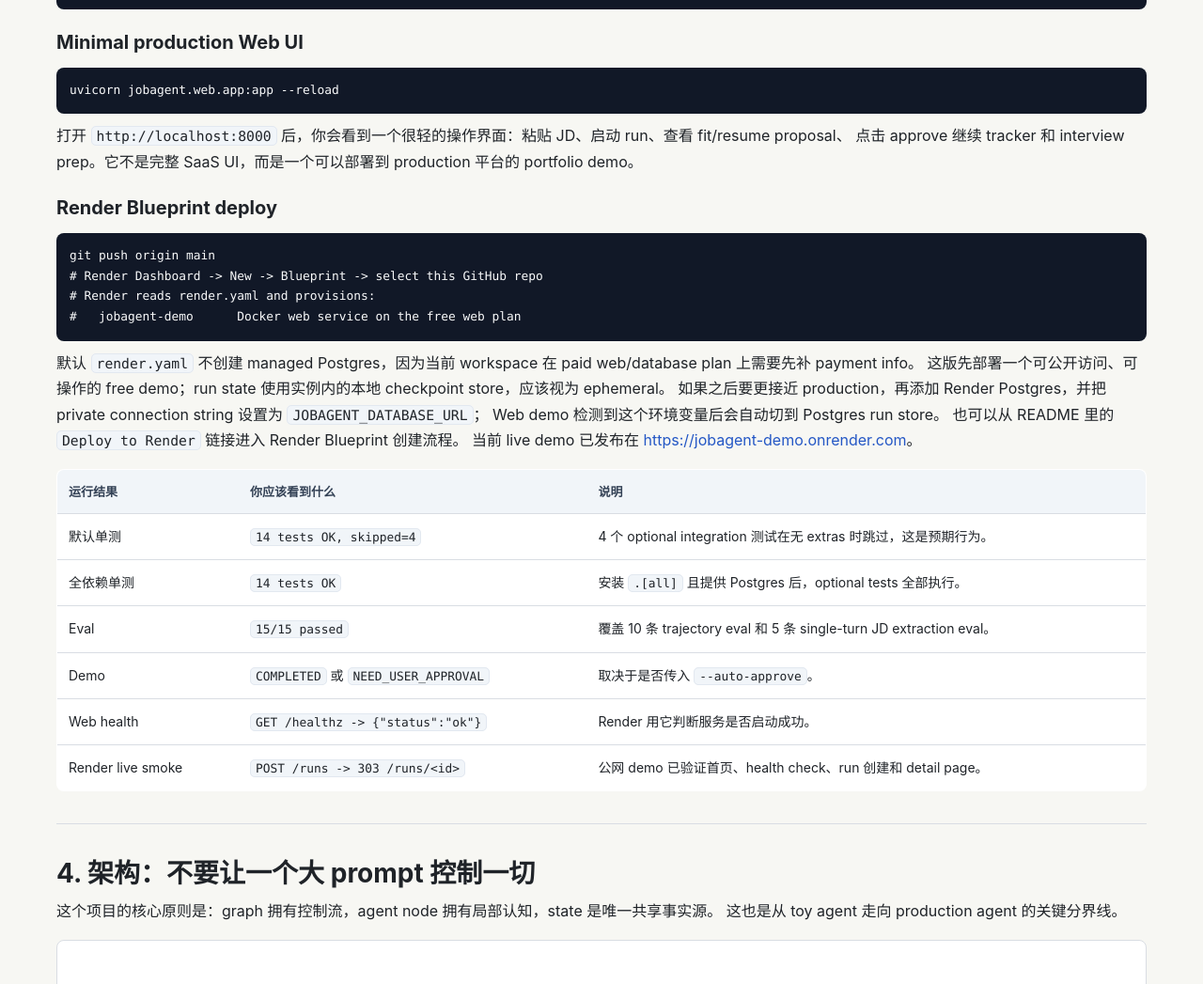
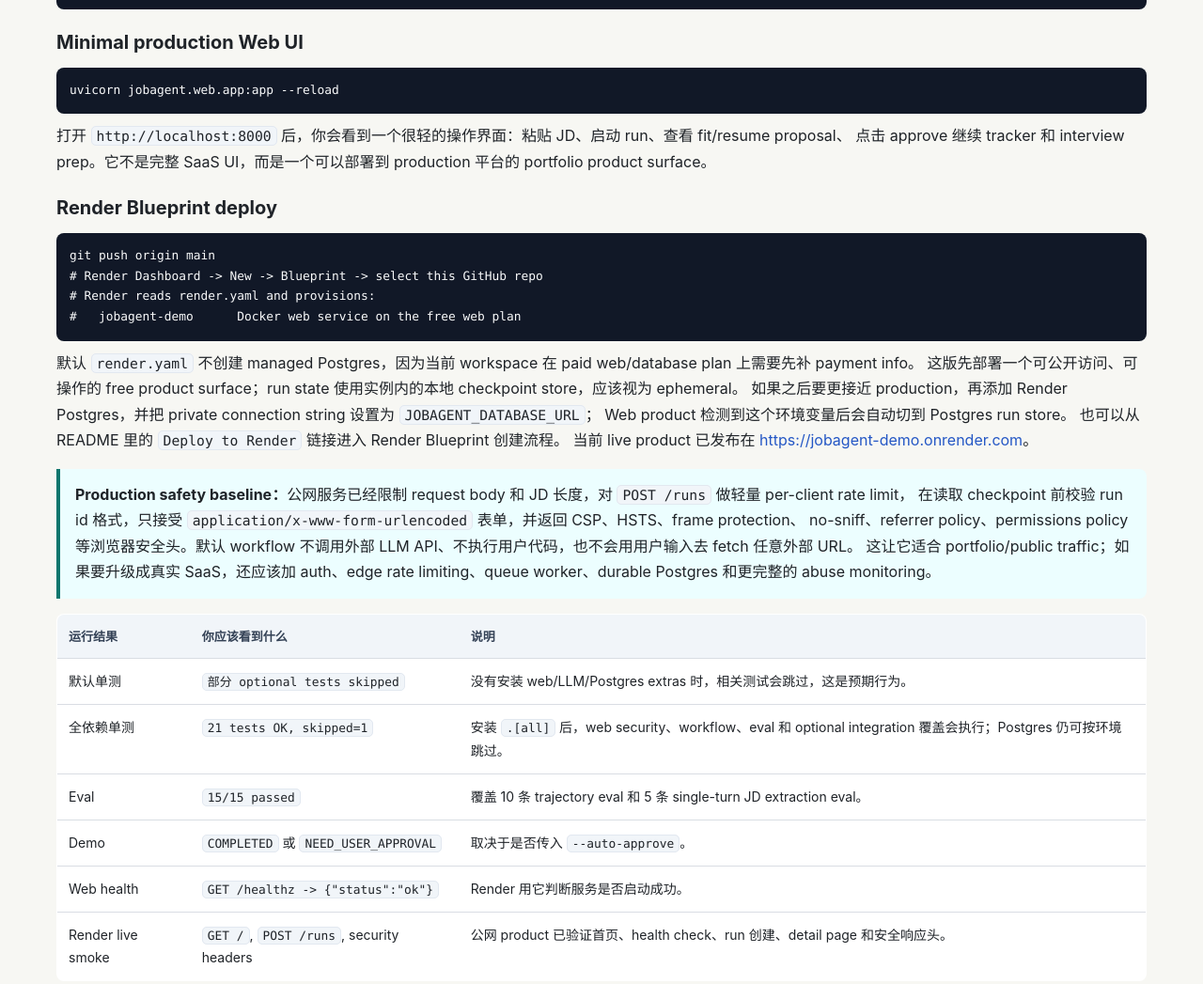
Before and after one commit to yanxuantong/multi-agent-job-search-platform, a plain HTML site: page docs/project1_ai_infra_tutorial_zh.html in a window 1280 px wide. Shown: the part 2277-3324 px from the top of the page at 94% size. Drawn offline with Linux system fonts and the light colour scheme.

Commit message:
Document production safety boundaries in the guide
The mega guide now matches the product positioning and records the exact public-service safety baseline that was deployed.

Constraint: The user reads the one-page HTML guide as the main project artifact, so README-only safety notes would drift.

Rejected: Leave older demo phrasing in the guide because it weakens the product framing and hides the production limitations.

Confidence: high

Scope-risk: narrow

Directive: Keep the HTML guide synchronized whenever production deployment behavior or public safety posture changes.

Tested: rg stale demo wording across README and guide; git diff --check; HTMLParser parsed docs/project1_ai_infra_tutorial_zh.html.

Not-tested: Browser visual pass for the full mega guide after this documentation-only update.

Co-authored-by: OmX <omx@oh-my-codex.dev>

```diff
--- a/docs/project1_ai_infra_tutorial_zh.html
+++ b/docs/project1_ai_infra_tutorial_zh.html
@@ -389,7 +389,7 @@ docker compose run --rm app sh -lc "python -m pip install --no-cache-dir -e '.[a
       <pre><code>uvicorn jobagent.web.app:app --reload</code></pre>
       <p>
         打开 <code>http://localhost:8000</code> 后，你会看到一个很轻的操作界面：粘贴 JD、启动 run、查看 fit/resume proposal、
-        点击 approve 继续 tracker 和 interview prep。它不是完整 SaaS UI，而是一个可以部署到 production 平台的 portfolio demo。
+        点击 approve 继续 tracker 和 interview prep。它不是完整 SaaS UI，而是一个可以部署到 production 平台的 portfolio product surface。
       </p>
 
       <h3>Render Blueprint deploy</h3>
@@ -400,24 +400,31 @@ docker compose run --rm app sh -lc "python -m pip install --no-cache-dir -e '.[a
 </code></pre>
       <p>
         默认 <code>render.yaml</code> 不创建 managed Postgres，因为当前 workspace 在 paid web/database plan 上需要先补 payment info。
-        这版先部署一个可公开访问、可操作的 free demo；run state 使用实例内的本地 checkpoint store，应该视为 ephemeral。
+        这版先部署一个可公开访问、可操作的 free product surface；run state 使用实例内的本地 checkpoint store，应该视为 ephemeral。
         如果之后要更接近 production，再添加 Render Postgres，并把 private connection string 设置为 <code>JOBAGENT_DATABASE_URL</code>；
-        Web demo 检测到这个环境变量后会自动切到 Postgres run store。
+        Web product 检测到这个环境变量后会自动切到 Postgres run store。
         也可以从 README 里的 <code>Deploy to Render</code> 链接进入 Render Blueprint 创建流程。
-        当前 live demo 已发布在 <a href="https://jobagent-demo.onrender.com">https://jobagent-demo.onrender.com</a>。
+        当前 live product 已发布在 <a href="https://jobagent-demo.onrender.com">https://jobagent-demo.onrender.com</a>。
       </p>
+
+      <div class="callout">
+        <strong>Production safety baseline：</strong>公网服务已经限制 request body 和 JD 长度，对 <code>POST /runs</code> 做轻量 per-client rate limit，
+        在读取 checkpoint 前校验 run id 格式，只接受 <code>application/x-www-form-urlencoded</code> 表单，并返回 CSP、HSTS、frame protection、
+        no-sniff、referrer policy、permissions policy 等浏览器安全头。默认 workflow 不调用外部 LLM API、不执行用户代码，也不会用用户输入去 fetch 任意外部 URL。
+        这让它适合 portfolio/public traffic；如果要升级成真实 SaaS，还应该加 auth、edge rate limiting、queue worker、durable Postgres 和更完整的 abuse monitoring。
+      </div>
 
       <table>
         <thead>
           <tr><th>运行结果</th><th>你应该看到什么</th><th>说明</th></tr>
         </thead>
         <tbody>
-          <tr><td>默认单测</td><td><code>14 tests OK, skipped=4</code></td><td>4 个 optional integration 测试在无 extras 时跳过，这是预期行为。</td></tr>
-          <tr><td>全依赖单测</td><td><code>14 tests OK</code></td><td>安装 <code>.[all]</code> 且提供 Postgres 后，optional tests 全部执行。</td></tr>
+          <tr><td>默认单测</td><td><code>部分 optional tests skipped</code></td><td>没有安装 web/LLM/Postgres extras 时，相关测试会跳过，这是预期行为。</td></tr>
+          <tr><td>全依赖单测</td><td><code>21 tests OK, skipped=1</code></td><td>安装 <code>.[all]</code> 后，web security、workflow、eval 和 optional integration 覆盖会执行；Postgres 仍可按环境跳过。</td></tr>
           <tr><td>Eval</td><td><code>15/15 passed</code></td><td>覆盖 10 条 trajectory eval 和 5 条 single-turn JD extraction eval。</td></tr>
           <tr><td>Demo</td><td><code>COMPLETED</code> 或 <code>NEED_USER_APPROVAL</code></td><td>取决于是否传入 <code>--auto-approve</code>。</td></tr>
           <tr><td>Web health</td><td><code>GET /healthz -&gt; {"status":"ok"}</code></td><td>Render 用它判断服务是否启动成功。</td></tr>
-          <tr><td>Render live smoke</td><td><code>POST /runs -&gt; 303 /runs/&lt;id&gt;</code></td><td>公网 demo 已验证首页、health check、run 创建和 detail page。</td></tr>
+          <tr><td>Render live smoke</td><td><code>GET /</code>, <code>POST /runs</code>, security headers</td><td>公网 product 已验证首页、health check、run 创建、detail page 和安全响应头。</td></tr>
         </tbody>
       </table>
     </section>
@@ -494,7 +501,7 @@ docker compose run --rm app sh -lc "python -m pip install --no-cache-dir -e '.[a
   -&gt; interview_prep
   -&gt; COMPLETED</code></pre>
 
-      <h3>Production demo 外壳</h3>
+      <h3>Production product 外壳</h3>
       <pre><code>Browser
   -&gt; FastAPI / Jinja minimal UI
   -&gt; existing jobagent graph workflow
@@ -591,7 +598,7 @@ docker compose run --rm app sh -lc "python -m pip install --no-cache-dir -e '.[a
             <td>semantic memory、episodic memory、JSONB metadata、vector search。</td>
           </tr>
           <tr>
-            <td>FastAPI production demo</td>
+            <td>FastAPI production product surface</td>
             <td><span class="badge done">已实现</span></td>
             <td><code>jobagent/web/app.py</code>, <code>jobagent/web/templates/</code>, <code>jobagent/web/store.py</code></td>
             <td>把 CLI/agent workflow 包成可公开访问的极简 UI，同时保留 HITL approve/resume。</td>
@@ -705,7 +712,7 @@ docker compose run --rm app sh -lc "python -m pip install --no-cache-dir -e '.[a
         </thead>
         <tbody>
           <tr>
-            <td>0. Production demo shell</td>
+            <td>0. Production product shell</td>
             <td>先有一个能公开打开的最小 UI</td>
             <td>FastAPI/Jinja form、run detail page、approve button、Render Blueprint、Postgres run store。</td>
             <td>Render 上可访问首页和 <code>/healthz</code>，本地 Web smoke 通过。</td>
```
